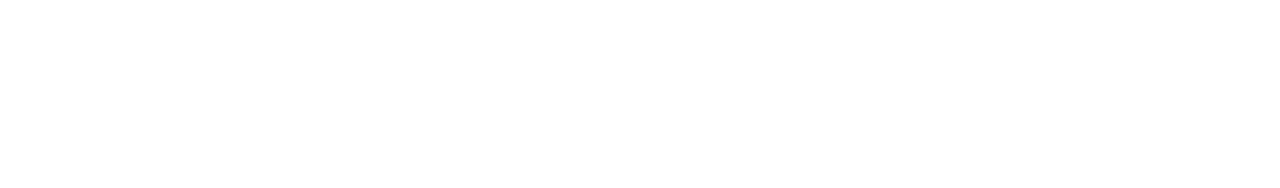
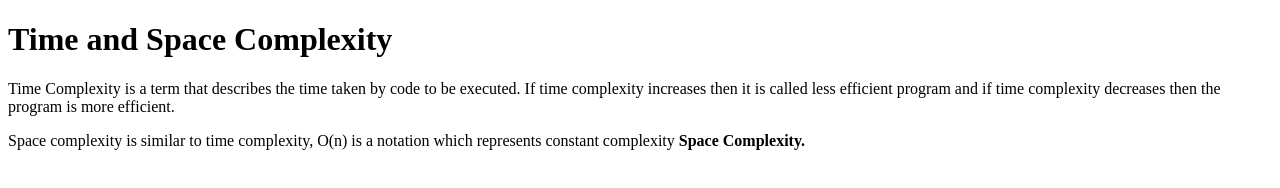
Before and after one commit to acciojob/time-and-space-complexity-AravindG5, a website: page main.html in a window 1280 px wide. Drawn offline with Linux system fonts and the light colour scheme.

Commit message:
created a submission

```diff
--- a/main.html
+++ b/main.html
@@ -8,7 +8,10 @@
 
 <body>
 	<!-- the entire body must be written by student -->
-    <script type="text/javascript" src="./script.js">
+	<h1>Time and Space Complexity</h1>
+	<p>Time Complexity is a term that describes the time taken by code to be executed. If time complexity increases then it is called less efficient program and if time complexity decreases then the program is more efficient.</p>
+    <p>Space complexity is similar to time complexity, O(n) is a notation which represents constant complexity <b>Space Complexity.</b></p>
+	<script type="text/javascript" src="./script.js">
 </script>
 
 </body>
```
